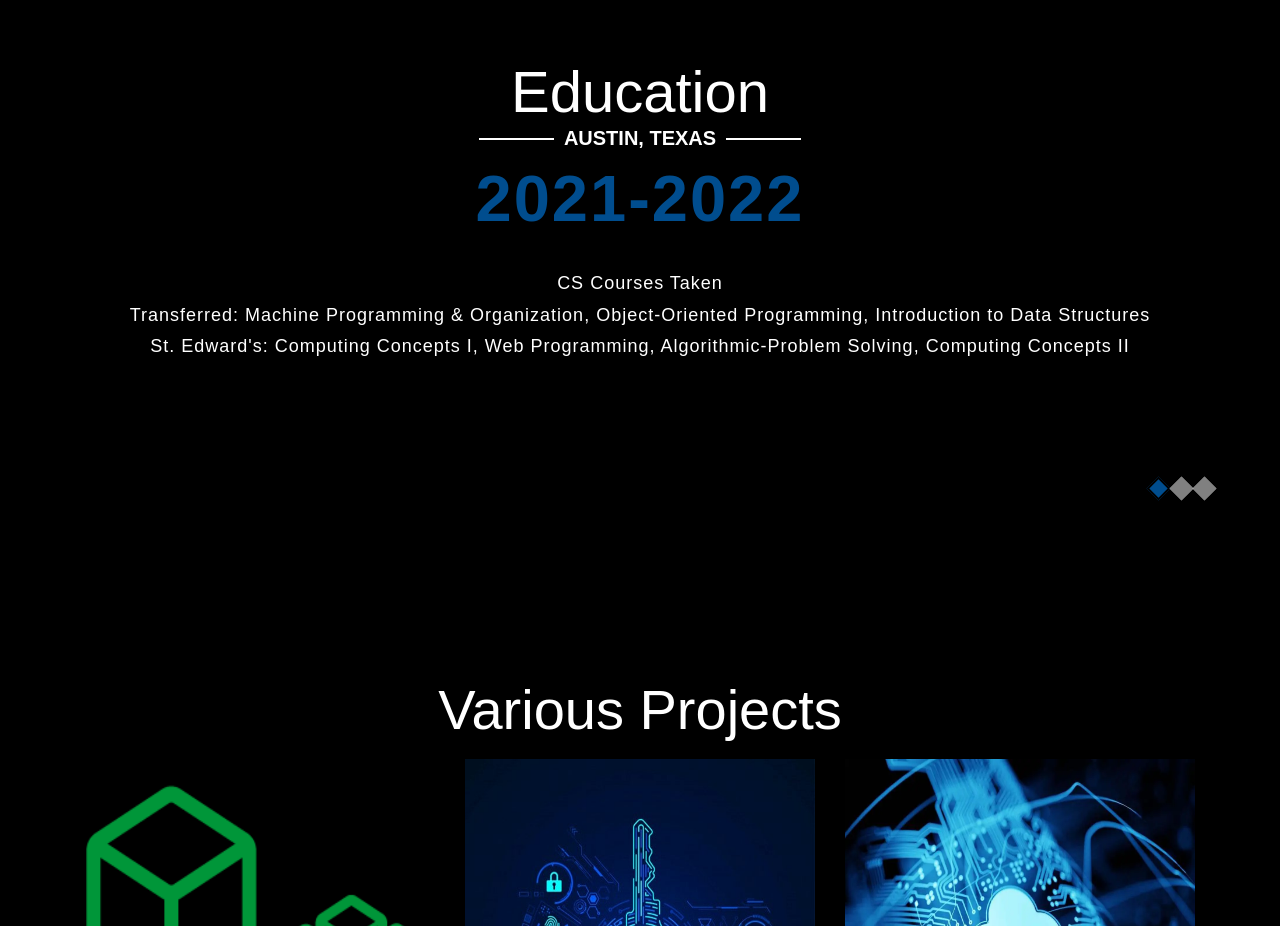
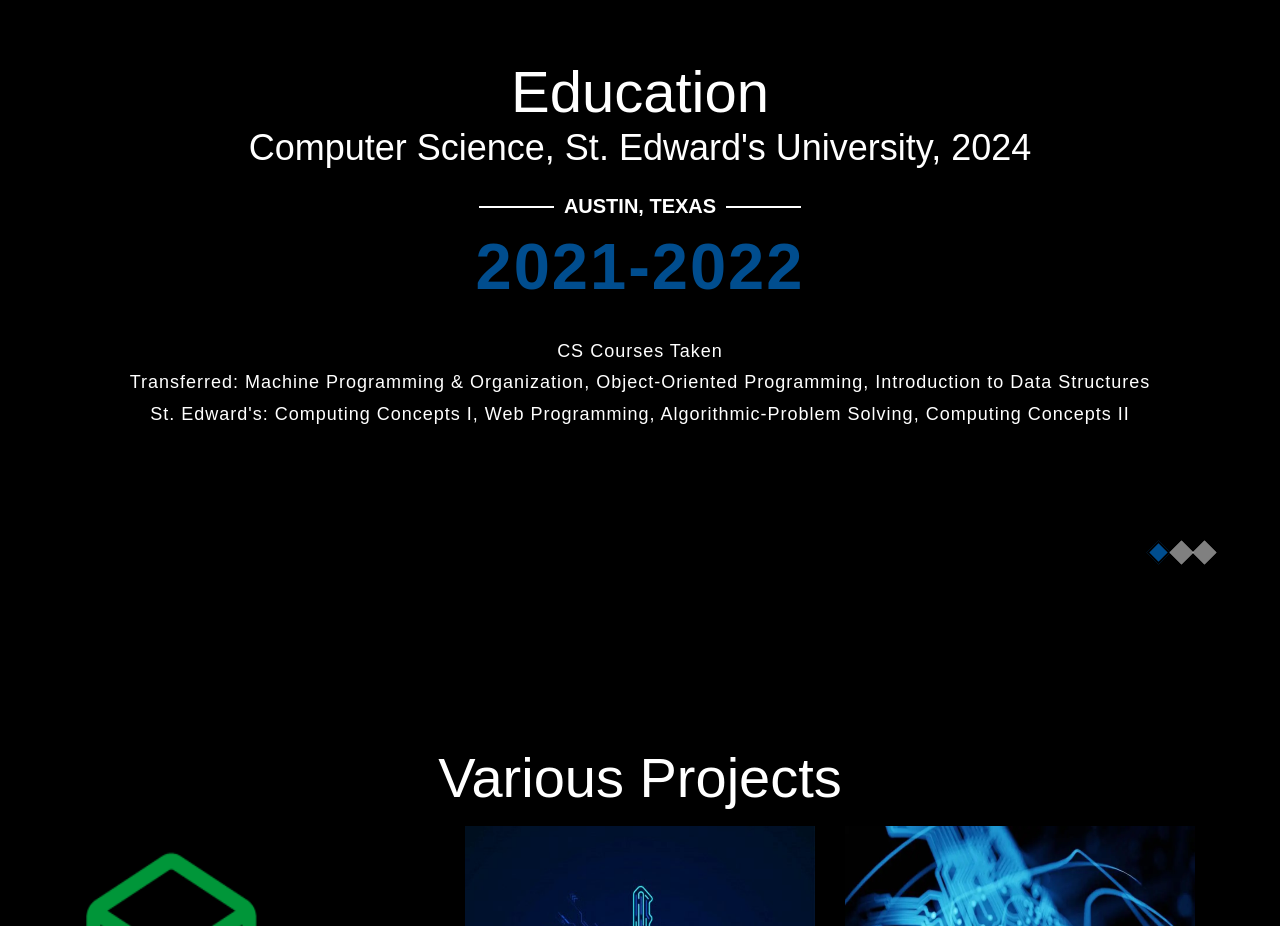
Before and after one commit to trenttuckerr/personal-fe, a React (Vite) app: page / in a window 1280 px wide. Shown: the part 3360-4286 px from the top of the page. Built offline with nearby package versions, Linux system fonts and the light colour scheme; a web font is replaced by a local one.

Commit message:
add new header for description

```diff
--- a/src/components/Education.jsx
+++ b/src/components/Education.jsx
@@ -21,6 +21,18 @@
       >
         Education
       </h2>
+      <h2
+        style={{
+          color: 'white',
+          fontFamily: 'DM Sans, sans-serif',
+          fontSize: '36px',
+          textAlign: 'center',
+          marginBottom: '0px',
+        }}
+      >
+        Computer Science, St. Edward&apos;s University, 2024
+      </h2>
+      <br></br>
       <ol className="carousel-indicators">
         <li
           data-target="#fw_al_007"
```
